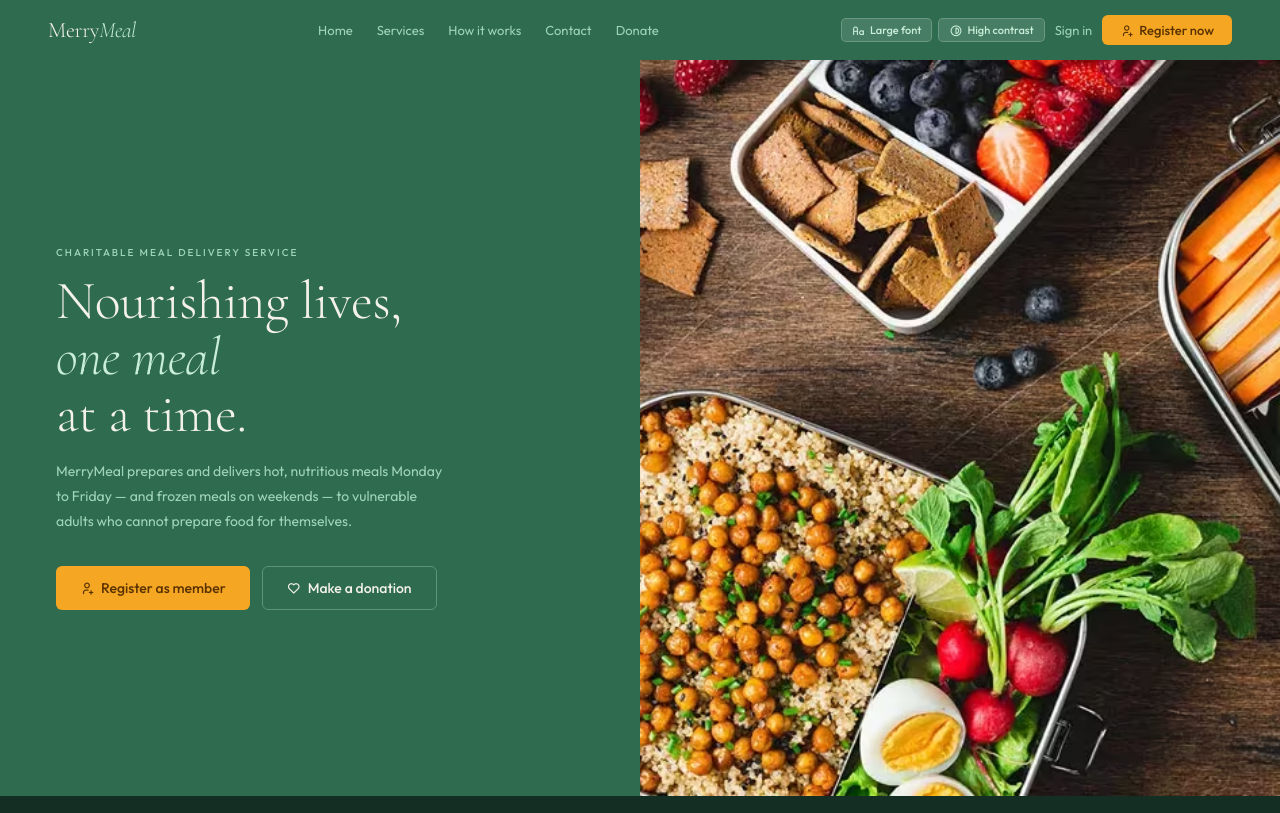
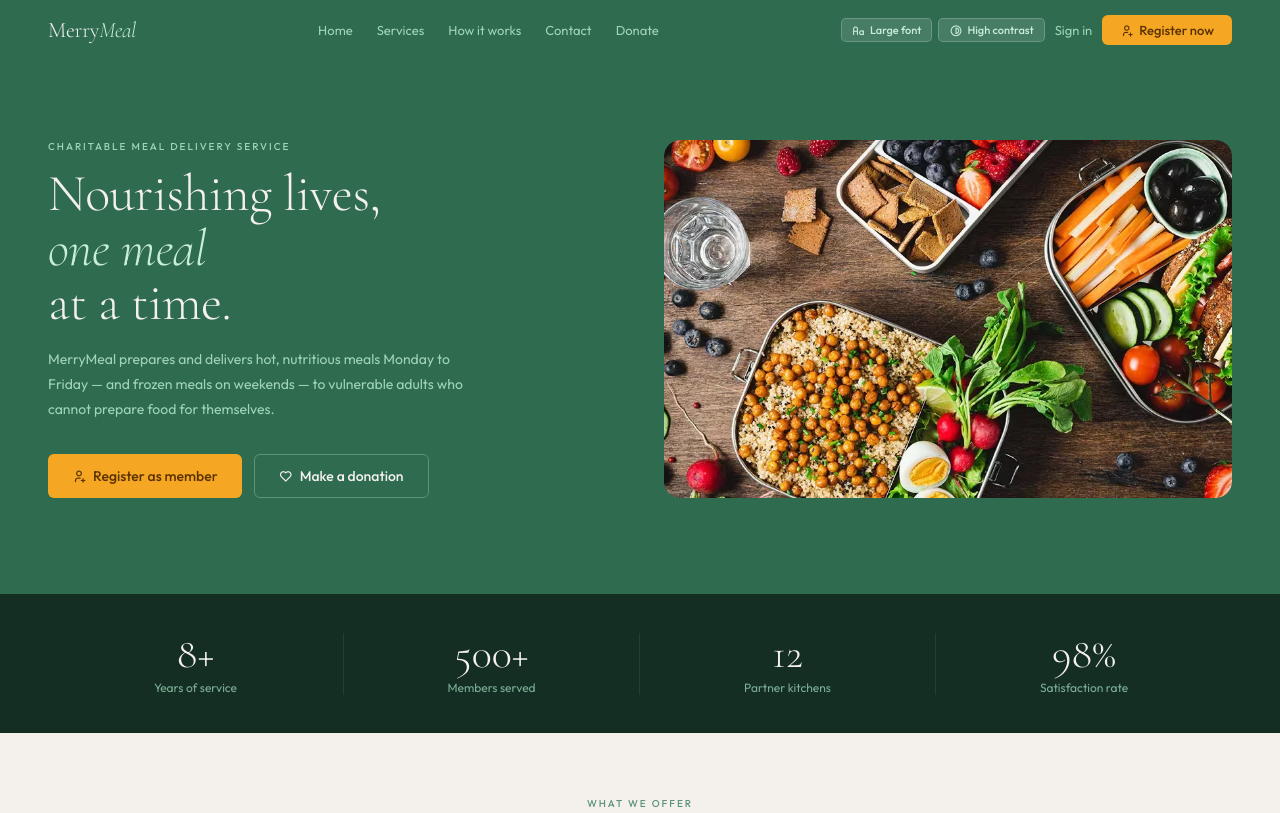
Before and after one commit to David-23711/merrymeal, a plain HTML site: page index.html in a window 1280 px wide. Shown: the top 813 px of the page. Drawn offline with nearby package versions, Linux system fonts and the light colour scheme.

Commit message:
change-the-image-position

```diff
--- a/index.html
+++ b/index.html
@@ -6,15 +6,14 @@
 <link rel="stylesheet" href="https://cdn.jsdelivr.net/npm/@tabler/icons-webfont@latest/tabler-icons.min.css">
 <link rel="stylesheet" href="css/style.css">
 <style>
-.hero{display:grid;grid-template-columns:1fr 1fr;min-height:92vh;}
-.hero-left{background:var(--green-mid);padding:5rem 3.5rem;display:flex;flex-direction:column;justify-content:center;}
+.hero{background:var(--green-mid);padding:5rem 3rem 6rem;display:grid;grid-template-columns:1fr 1fr;gap:3rem;align-items:center;}
 .hero-eyebrow{font-size:10px;font-weight:500;letter-spacing:.2em;text-transform:uppercase;color:#9FD4B8;margin-bottom:14px;}
-.hero-title{font-family:'Cormorant Garamond',serif;font-size:54px;font-weight:300;color:#F4F1EC;line-height:1.05;letter-spacing:-.5px;margin-bottom:16px;}
+.hero-title{font-family:'Cormorant Garamond',serif;font-size:52px;font-weight:300;color:#F4F1EC;line-height:1.05;letter-spacing:-.5px;margin-bottom:16px;}
 .hero-title em{font-style:italic;color:#C8EDD8;}
-.hero-desc{font-size:14px;color:#9FD4B8;line-height:1.8;margin-bottom:2rem;max-width:400px;}
+.hero-desc{font-size:14px;color:#9FD4B8;line-height:1.8;margin-bottom:2rem;max-width:420px;}
 .hero-btns{display:flex;gap:12px;}
-.hero-img{overflow:hidden;}
-.hero-img img{width:100%;height:100%;object-fit:cover;display:block;}
+.hero-img{border-radius:16px;overflow:hidden;height:100%;}
+.hero-img img{width:100%;height:100%;object-fit:cover;display:block;border-radius:16px;}
 .stats-band{background:#152E23;padding:2.4rem 3rem;display:grid;grid-template-columns:repeat(4,1fr);}
 .stat-item{text-align:center;padding:0 1.5rem;border-right:.5px solid rgba(255,255,255,.08);}
 .stat-item:last-child{border-right:none;}
@@ -82,7 +81,7 @@ nav.lp-nav{background:var(--green-mid);padding:0 3rem;height:60px;display:flex;a
 </nav>
 
 <section class="hero">
-  <div class="hero-left">
+  <div>
     <div class="hero-eyebrow">Charitable meal delivery service</div>
     <div class="hero-title">Nourishing lives,<br><em>one meal</em><br>at a time.</div>
     <div class="hero-desc">MerryMeal prepares and delivers hot, nutritious meals Monday to Friday — and frozen meals on weekends — to vulnerable adults who cannot prepare food for themselves.</div>
```
